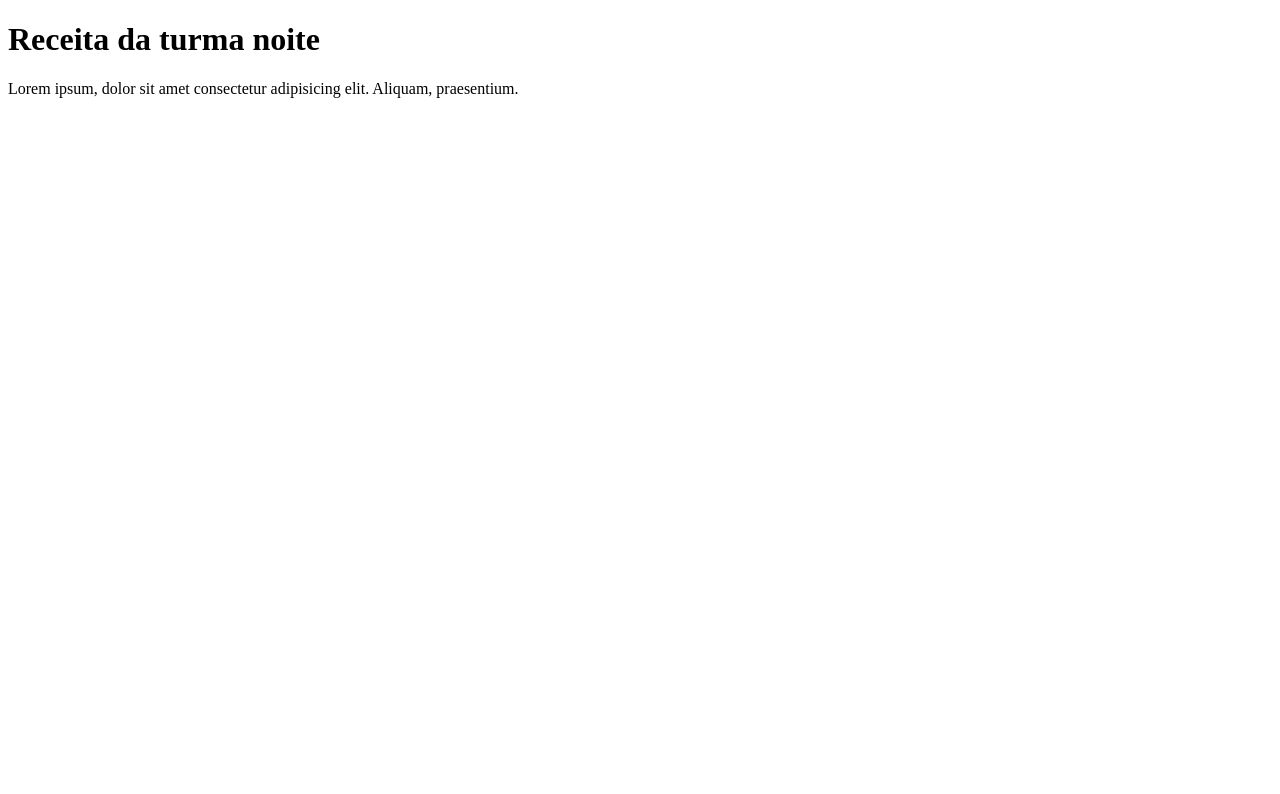
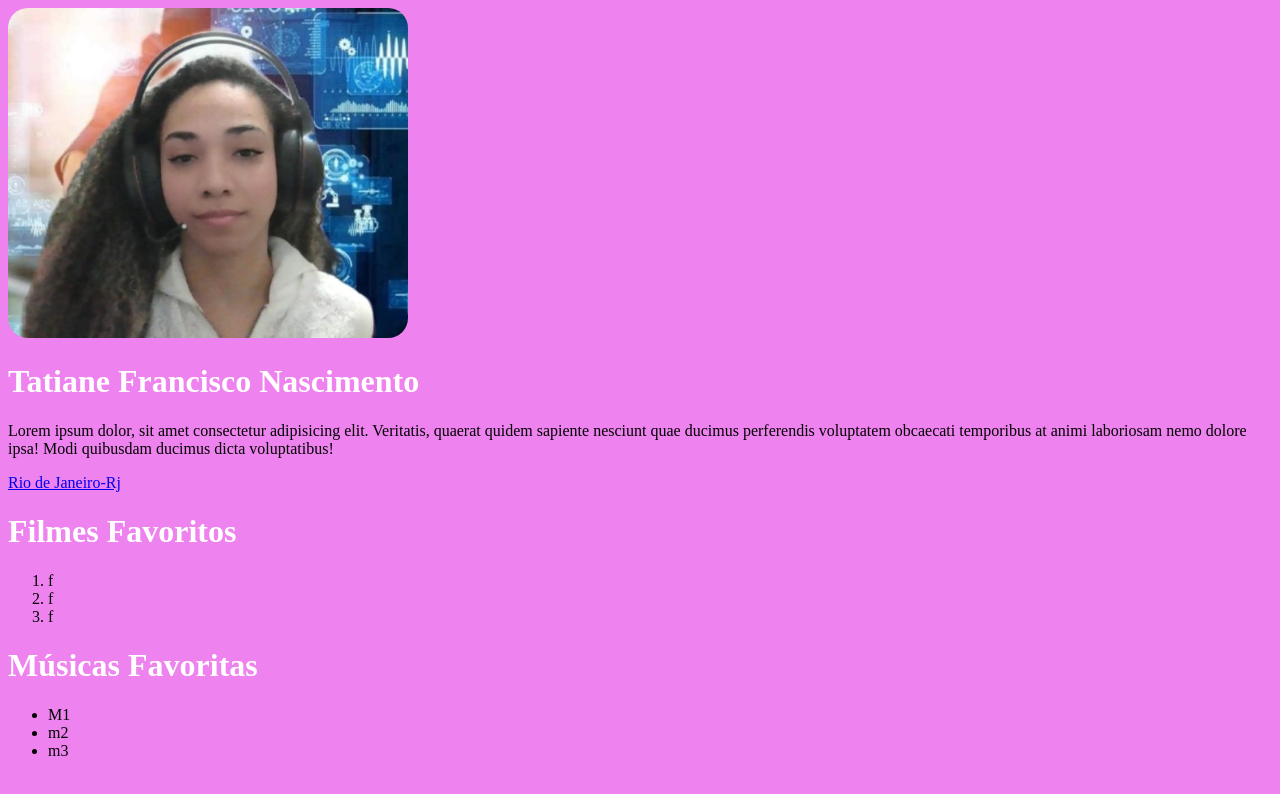
Before and after one commit to Tathi-Ane/Tatiane, a plain HTML site: page index.html in a window 1280 px wide. Drawn offline with Linux system fonts and the light colour scheme.

Commit message:
Desafio2

```diff
--- a/index.html
+++ b/index.html
@@ -3,12 +3,29 @@
 <head>
     <meta charset="UTF-8">
     <meta name="viewport" content="width=device-width, initial-scale=1.0">
-    <title>Document</title>
+    <link rel="stylesheet" href="style.css">
+    <img src="TATIANE 2.jpeg" alt="tati" width="500px">
 </head>
 <body>
     <main>
-        <h1> Receita da turma noite</h1>
-        <p>Lorem ipsum, dolor sit amet consectetur adipisicing elit. Aliquam, praesentium.</p>
+        <h1> Tatiane Francisco Nascimento</h1>
+        <p>Lorem ipsum dolor, sit amet consectetur adipisicing elit. Veritatis, quaerat quidem sapiente nesciunt quae ducimus perferendis voluptatem obcaecati temporibus at animi laboriosam nemo dolore ipsa! Modi quibusdam ducimus dicta voluptatibus!</p>
+        <a href="https://maps.app.goo.gl/H1rBttRyf7mUxikYA">Rio de Janeiro-Rj</a>
+
+        <h1>Filmes Favoritos</h1>
+        <ol>
+            <li> f</li>
+            <li> f</li>
+            <li> f</li>
+        </ol>
+        <h1> Músicas Favoritas </h1>
+        <ul>
+            <li>M1</li>
+            <li>m2</li>
+            <li>m3</li>
+
+        </ul>
     </main>
+
 </body>
 </html>
--- /dev/null
+++ b/style.scss
@@ -0,0 +1,13 @@
+//
+body{
+    background-color: violet
+}
+
+h1{
+    color: white;
+}
+
+img{
+    width: 500px;
+    border-radius: 200px;
+}
```
Also changed, not shown: TATIANE 2.jpeg (added), style.css (added), 2 other files.
